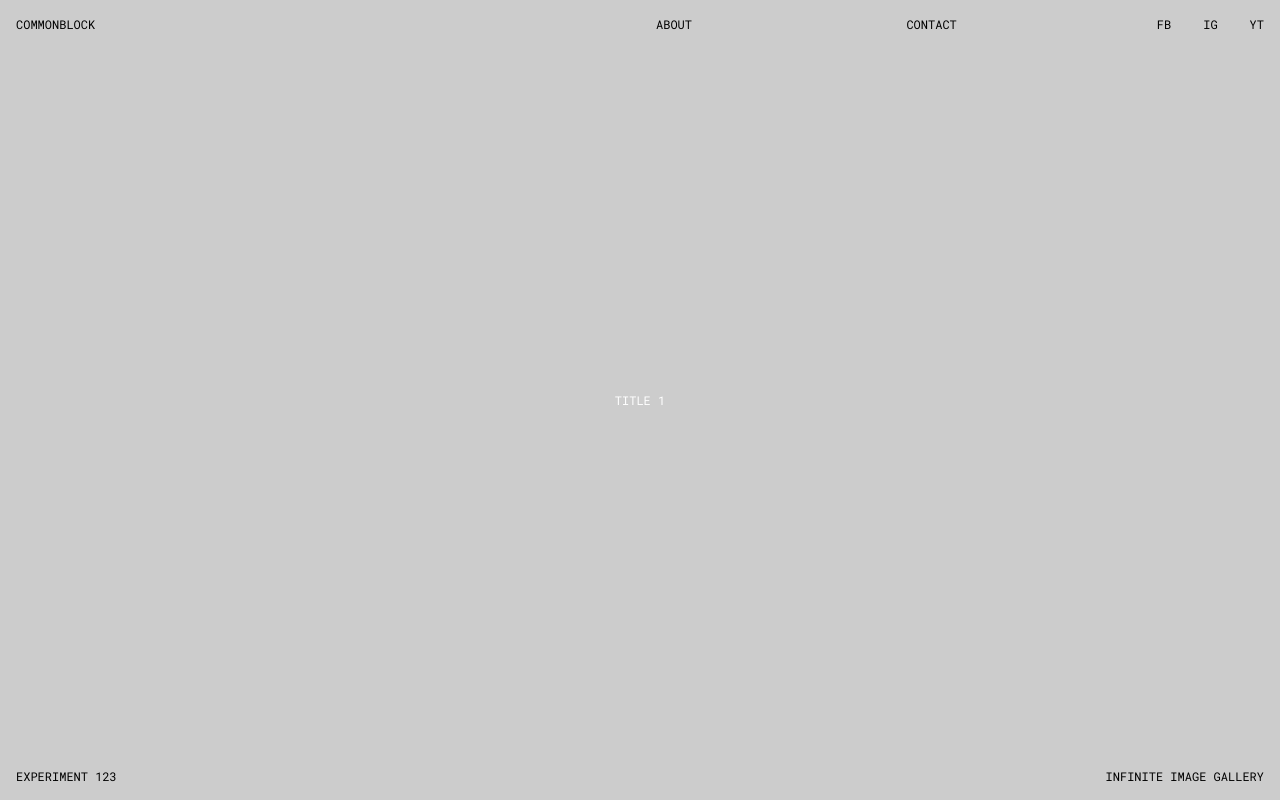
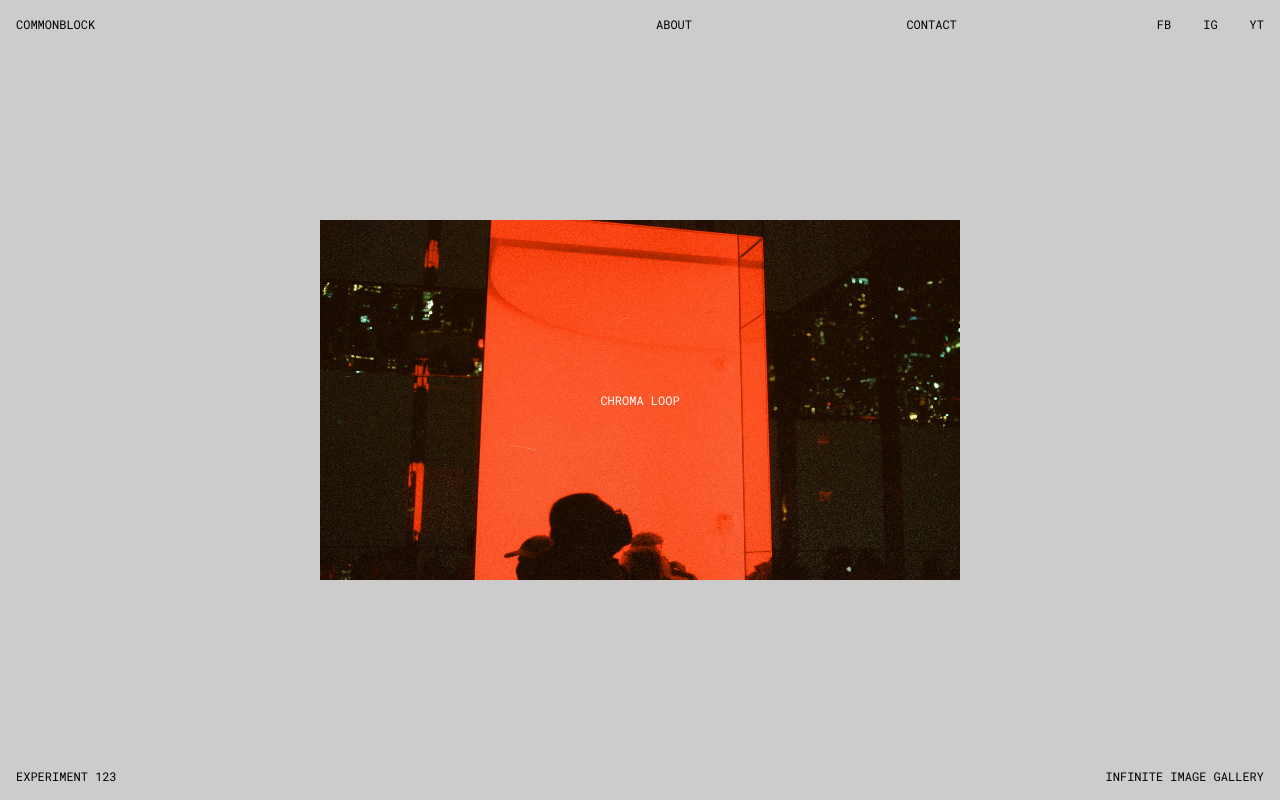
Before and after one commit to suzubu/Infinite_Image_Slider, a website built with Vite: page index.html in a window 1280 px wide. Built offline with nearby package versions, Linux system fonts and the light colour scheme; animation ran at ten frames a second.

Commit message:
Add Three.js dependency and implement infinite image slider functionality; fix typos in slide titles and update CSS transitions

```diff
--- a/package.json
+++ b/package.json
@@ -10,5 +10,8 @@
   },
   "devDependencies": {
     "vite": "^6.3.1"
+  },
+  "dependencies": {
+    "three": "^0.175.0"
   }
 }
--- a/script.js
+++ b/script.js
@@ -0,0 +1,284 @@
+// === [ Imports ] ===
+import * as THREE from "three";
+import { vertexShader, fragmentShader } from "./shaders"; // Custom GLSL shaders
+import { slides } from "./slides";
+
+// === [ DOM References ] ===
+const container = document.querySelector(".container"); // Main canvas container
+const projectTitle = document.getElementById("project-title"); // Title element for active slide
+const projectLink = document.getElementById("project-link"); // Clickable link for active slide
+
+// === [ Scroll-Driven Shader Parameters ] ===
+let scrollIntensity = 0; // Current scroll velocity (affects distortion)
+let targetScrollIntensity = 0; // Smoothed scroll velocity (used in shader)
+const maxScrollIntensity = 1.0; // Clamp value for intensity
+const scrollSmoothness = 0.5; // How quickly current → target scroll velocity blends
+
+// === [ Scroll Position Logic ] ===
+let scrollPosition = 0; // Current scroll position (used to control texture transition)
+let targetScrollPosition = 0; // Smooth scroll target (approaches nearest integer)
+const scrollPositionSmoothness = 0.05; // Scroll easing for lerping to next image
+
+// === [ Interaction State Flags ] ===
+let isMoving = false; // Whether user is currently scrolling
+const movementThreshold = 0.001; // Scroll speed below which snapping can begin
+let isSnapping = false; // True if we're snapping to a new image index
+
+// === [ Slide Tracking and UI Sync ] ===
+let stableCurrentIndex = 0; // Index of the current fully-viewed image
+let stableNextIndex = 1; // Index of the next upcoming image
+let isStable = false; // Becomes true when scroll has settled near an index
+
+// === [ Title Animation State ] ===
+let titleHidden = false; // Tracks if title is hidden (e.g. during transition)
+let titleAnimating = false; // Prevents animation overlap
+let currentProjectIndex = 0; // Currently active project index (used for DOM updates)
+
+// === [ Initialize Title and Link ] ===
+projectTitle.textContent = slides[0].title; // Set initial title from slides array
+projectLink.href = slides[0].url; // Set initial link href from slides array
+
+const scene = new THREE.Scene();
+const camera = new THREE.PerspectiveCamera(
+  75,
+  window.innerWidth / window.innerHeight,
+  0.1,
+  1000
+);
+
+camera.position.z = 5;
+
+const renderer = new THREE.WebGLRenderer({ antialias: true });
+renderer.setSize(window.innerWidth, window.innerHeight);
+renderer.setPixelRatio(Math.min(window.devicePixelRatio, 2));
+renderer.setClearColor(0xffffff, 0);
+container.appendChild(renderer.domElement);
+
+const calculatePlaneDimensions = () => {
+  const fov = camera.fov * (Math.PI / 180);
+  const viewportHeight = 2 * Math.tan(fov / 2) * camera.position.z;
+  const viewportWidth = viewportHeight * camera.aspect;
+
+  const widthFactor = window.innerWidth < 900 ? 0.9 : 0.5;
+  const planeWidth = viewportWidth * widthFactor;
+  const planeHeight = planeWidth * (9 / 16);
+
+  return { width: planeWidth, height: planeHeight };
+};
+
+const dimensions = calculatePlaneDimensions();
+
+const loadTextures = () => {
+  const textLoader = new THREE.TextureLoader();
+
+  return slides.map((slide) => {
+    const texture = textLoader.load(slide.image, undefined, undefined, () => {
+      console.log(`Using fallback for ${slide.image}`);
+    });
+    texture.minFilter = THREE.LinearFilter;
+    texture.maxFilter = THREE.LinearFilter;
+    return texture;
+  });
+};
+
+const textures = loadTextures();
+
+function preloadAllTextures() {
+  textures.forEach((texture) => {
+    texture.needsUpdate = true;
+  });
+}
+
+preloadAllTextures();
+
+const geometry = new THREE.PlaneGeometry(
+  dimensions.width,
+  dimensions.height,
+  32,
+  32
+);
+
+const material = new THREE.ShaderMaterial({
+  vertexShader,
+  fragmentShader,
+  side: THREE.DoubleSide,
+  uniforms: {
+    uScrollIntensity: { value: scrollIntensity },
+    uScrollPosition: { value: scrollPosition },
+    uCurrentTexture: { value: textures[0] },
+    uNextTexture: { value: textures[1] },
+  },
+});
+
+const plane = new THREE.Mesh(geometry, material);
+scene.add(plane);
+
+function determineTextureIndices(position) {
+  const totalImages = slides.length;
+
+  const baseIndex = Math.floor(position % totalImages);
+  const positiveBaseIndex =
+    baseIndex >= 0 ? baseIndex : (totalImages + baseIndex) % totalImages;
+
+  const nextIndex = (positiveBaseIndex + 1) % totalImages;
+
+  let normalizedPosition = position % 1;
+  if (normalizedPosition < 0) normalizedPosition += 1;
+
+  return {
+    currentIndex: positiveBaseIndex,
+    nextIndex: nextIndex,
+    normalizedPosition: normalizedPosition,
+  };
+}
+
+function updateTextureIndices() {
+  if (isStable) {
+    material.uniforms.uCurrentTexture.value = textures[stableCurrentIndex];
+    material.uniforms.uNextTexture.value = textures[stableNextIndex];
+    return;
+  }
+  const indices = determineTextureIndices(scrollPosition);
+
+  material.uniforms.uCurrentTexture.value = textures[indices.currentIndex];
+  material.uniforms.uNextTexture.value = textures[indices.nextIndex];
+}
+
+function snapToNearestImage() {
+  if (!isSnapping) {
+    isSnapping = true;
+    const roundedPosition = Math.round(scrollPosition);
+    targetScrollPosition = roundedPosition;
+
+    const indices = determineTextureIndices(roundedPosition);
+    stableCurrentIndex = indices.currentIndex;
+    stableNextIndex = indices.nextIndex;
+
+    currentProjectIndex = indices.currentIndex;
+    showTitle();
+  }
+}
+
+function hideTitle() {
+  if (!titleHidden && !titleAnimating) {
+    titleAnimating = true;
+    projectTitle.style.transform = "translateY(20px)";
+    projectTitle.style.opacity = "0"; // ← fade out
+
+    setTimeout(() => {
+      titleAnimating = false;
+      titleHidden = true;
+    }, 500);
+  }
+}
+
+function showTitle() {
+  if (titleHidden && !titleAnimating) {
+    projectTitle.textContent = slides[currentProjectIndex].title;
+    projectLink.href = slides[currentProjectIndex].url;
+
+    titleAnimating = true;
+    projectTitle.style.transform = "translateY(0px)";
+    projectTitle.style.opacity = "1"; // ← fade in
+
+    setTimeout(() => {
+      titleAnimating = false;
+      titleHidden = false;
+    }, 500);
+  }
+}
+
+window.addEventListener("resize", () => {
+  camera.aspect = window.innerWidth / window.innerHeight;
+  camera.updateProjectionMatrix();
+
+  renderer.setSize(window.innerWidth, window.innerHeight);
+  renderer.setPixelRatio(Math.min(window.devicePixelRatio, 2));
+
+  const newDimensions = calculatePlaneDimensions();
+  plane.geometry.dispose();
+  plane.geometry = new THREE.PlaneGeometry(
+    newDimensions.width,
+    newDimensions.height,
+    32,
+    32
+  );
+});
+
+window.addEventListener(
+  "wheel",
+  (event) => {
+    event.preventDefault();
+
+    isSnapping = false;
+    isStable = false;
+
+    hideTitle();
+    targetScrollIntensity += event.deltaY * 0.001;
+    targetScrollIntensity = Math.max(
+      -maxScrollIntensity,
+      Math.min(maxScrollIntensity, targetScrollIntensity)
+    );
+
+    targetScrollPosition += event.deltaY * 0.001;
+
+    isMoving = true;
+  },
+  { passive: false }
+);
+
+function animate() {
+  requestAnimationFrame(animate);
+
+  scrollIntensity +=
+    (targetScrollIntensity - scrollIntensity) * scrollSmoothness;
+  material.uniforms.uScrollIntensity.value = scrollIntensity;
+
+  scrollPosition +=
+    (targetScrollPosition - scrollPosition) * scrollPositionSmoothness;
+
+  let normalizedPosition = scrollPosition % 1;
+  if (normalizedPosition < 0) normalizedPosition += 1;
+
+  if (isStable) {
+    material.uniforms.uScrollPosition.value = 0;
+  } else {
+    material.uniforms.uScrollPosition.value = normalizedPosition;
+  }
+
+  updateTextureIndices();
+  const baseScale = 1.0;
+  const scaleIntensity = 0.1;
+
+  if (scrollIntensity > 0) {
+    const scale = baseScale + scrollIntensity * scaleIntensity;
+    plane.scale.set(scale, scale, 1);
+  } else {
+    const scale = baseScale - Math.abs(scrollIntensity) * scaleIntensity;
+    plane.scale.set(scale, scale, 1);
+  }
+
+  targetScrollIntensity *= 0.98;
+  const scrollDelta = Math.abs(targetScrollPosition - scrollPosition);
+
+  if (scrollDelta < movementThreshold) {
+    if (isMoving && !isSnapping) {
+      snapToNearestImage();
+    }
+
+    if (scrollDelta < 0.0001) {
+      if (!isStable) {
+        isStable = true;
+        scrollPosition = Math.round(scrollPosition);
+        targetScrollPosition = scrollPosition;
+      }
+
+      isMoving = false;
+      isSnapping = false;
+    }
+  }
+
+  renderer.render(scene, camera);
+}
+
+animate();
--- a/slides.js
+++ b/slides.js
@@ -2,37 +2,37 @@
 
 export const slides = [
   {
-    tite: "Chroma Loop",
+    title: "Chroma Loop",
     url: "www.example.com/alpha",
     image: "/img/img1.jpg",
   },
   {
-    tite: "Solar Bloom",
+    title: "Solar Bloom",
     url: "www.example.com/beta",
     image: "/img/img2.jpg",
   },
   {
-    tite: "Neon Headscape",
+    title: "Neon Headscape",
     url: "www.example.com/gamma",
     image: "/img/img3.jpg",
   },
   {
-    tite: "Echo Discs",
+    title: "Echo Discs",
     url: "www.example.com/delta",
     image: "/img/img4.jpg",
   },
   {
-    tite: "Void Gaze",
+    title: "Void Gaze",
     url: "www.example.com/elipson",
     image: "/img/img5.jpg",
   },
   {
-    tite: "Gravity Sync",
+    title: "Gravity Sync",
     url: "www.example.com/zeta",
     image: "/img/img6.jpg",
   },
   {
-    tite: "Heat Core",
+    title: "Heat Core",
     url: "www.example.com/eta",
     image: "/img/img7.jpg",
   },
--- a/style.css
+++ b/style.css
@@ -101,5 +101,6 @@ nav > *,
   transform: translateY(0px);
   color: #fff;
   text-align: center;
-  transition: transform 0.5s ease-in-out;
+  /* transition: transform 0.5s ease-in-out; */
+  transition: opacity 0.4s ease;
 }
```
Also changed, not shown: 1 other file.
